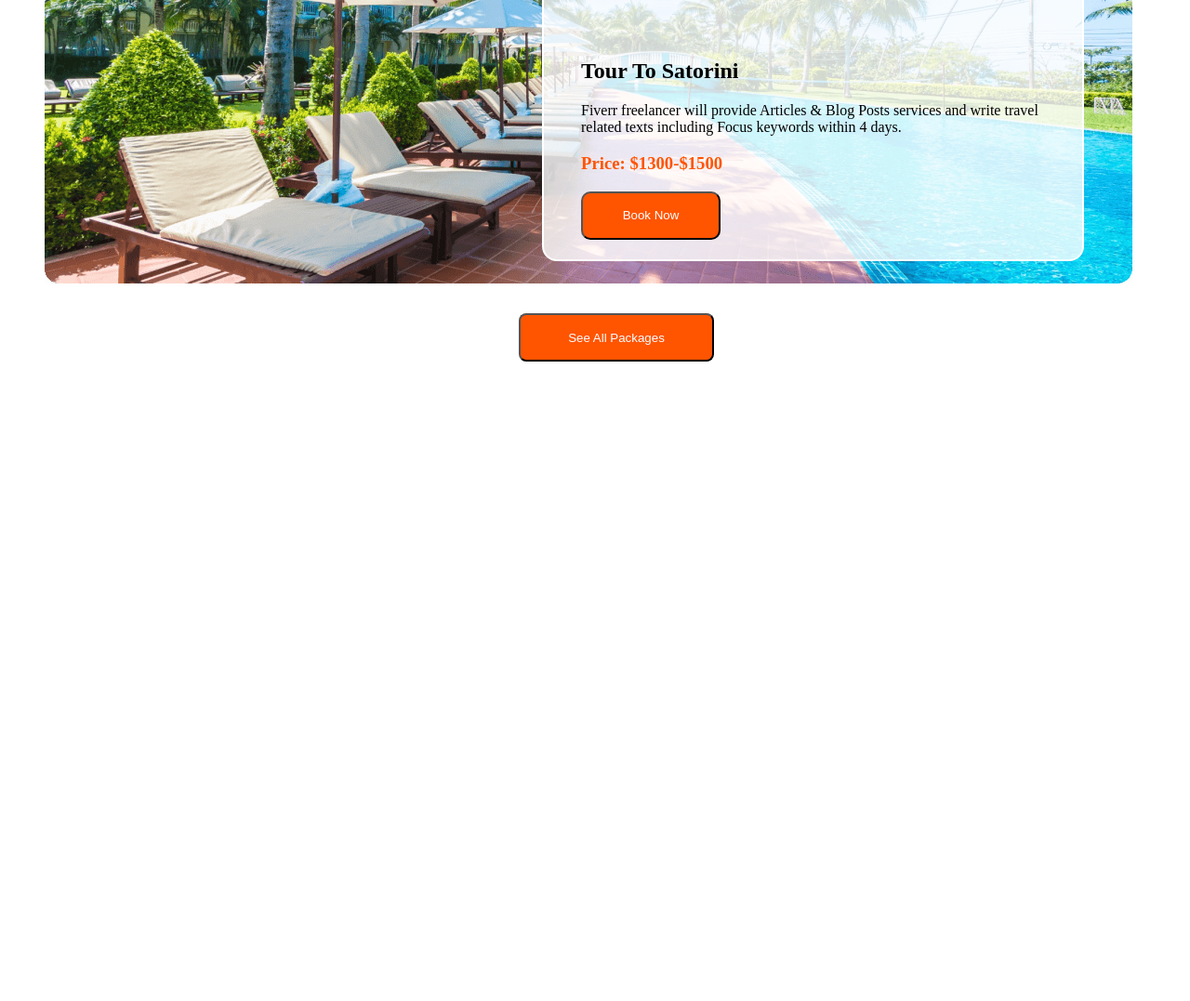
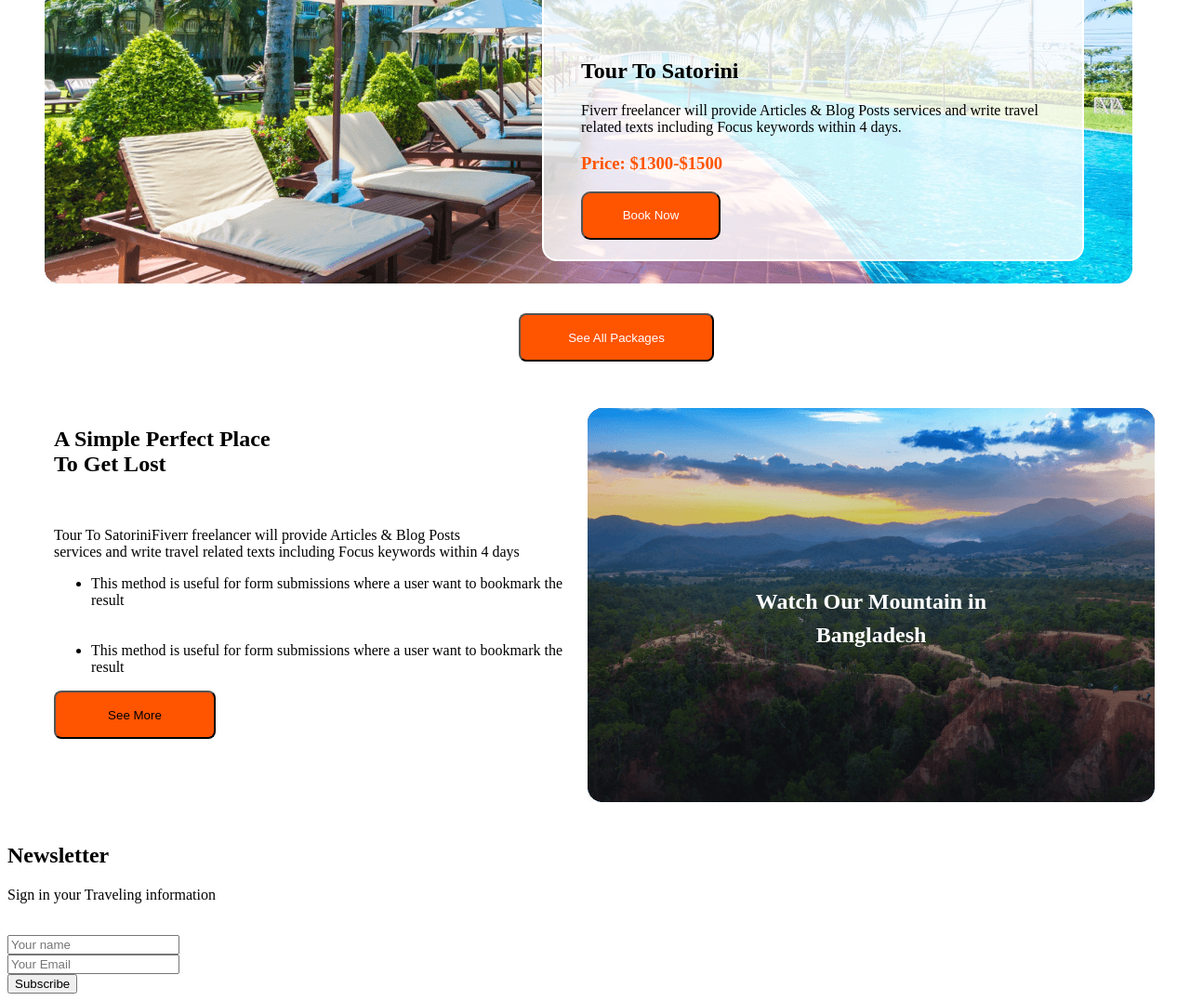
Before and after one commit to Ariful4a/assignment-website-repo, a plain HTML site: page index.html in a window 1280 px wide. Shown: the part 4907-5984 px from the top of the page at 93% size. Before the commit the page ends 5304 px from the top, so only its background shows below. Drawn offline with Linux system fonts and the light colour scheme.

Commit message:
all item aadded

```diff
--- a/index.html
+++ b/index.html
@@ -208,6 +208,36 @@
             </div>
         </section>
         <button class="aaz">See All Packages</button>
+        <section>
+            <div class="flex-sec">
+                <div class="perfect-sec">
+                    <h1 class="simple-sec">A Simple Perfect Place <br> To Get Lost</h1><br>
+                    <p>Tour To SatoriniFiverr freelancer will provide Articles & Blog Posts <br>services and write travel related texts including Focus keywords within 4 days</p>
+                    <ul>
+                        <li>This method is useful for form submissions where a user want to bookmark the result</li><br><br>
+                        <li>This method is useful for form submissions where a user want to bookmark the result</li>
+                    </ul>
+                    <button class="seemore-section">See More</button>
+                </div>
+                <div class="ll">
+                    <h2 class="our-misson">Watch Our Mountain in Bangladesh</h2>
+                    <img src="Images/Group 40089.png" alt="" >
+                </div>
+
+            </div>
+        </section>
+        <section>
+            <div>
+                <div class="inm">
+                    <h1>Newsletter</h1>
+                    <p>Sign in your Traveling information
+                    </p><br>
+                    <input type="text" id="name" class="nm" placeholder="Your name"><br>
+                    <input type="email" id="email" class="eml" placeholder="Your Email"><br>
+                    <input type="submit" value="Subscribe">
+                </div>
+            </div>
+        </section>
 
 
 
--- a/styles/style.css
+++ b/styles/style.css
@@ -370,6 +370,37 @@ nav li a{
     color: #FFF;
     margin-left: 550px;
 }
+.seemore-section{
+    width: 174px;
+    height: 52px;
+    border-radius: 8px;
+    background: #FF5400;
+
+}
+.perfect-sec{
+    margin-left: 50px;
+}
+.our-misson{
+    position: absolute;
+    padding: 170px 167px;
+    width: 276px;
+    color: #FFF;
+    text-align: center;
+    font-family: Mulish;
+    font-size: 24px;
+    font-style: normal;
+    font-weight: 700;
+    line-height: 36px; /* 150% */
+}
+.flex-sec{
+    display: flex;
+    gap: 20px;
+    margin-top: 50px;
+    margin-bottom: 40px;
+}
+.ll{
+    margin-right: 30px;
+}
 /*Responsive style for mobile*/
 
 @media screen and (max-width: 600px) {
@@ -512,9 +543,5 @@ nav li a{
         margin-left: 50px;
         padding-bottom: 18px;
     }
-    .azz{
-        margin-left: 0px;
-    }
-
 
 }
```
